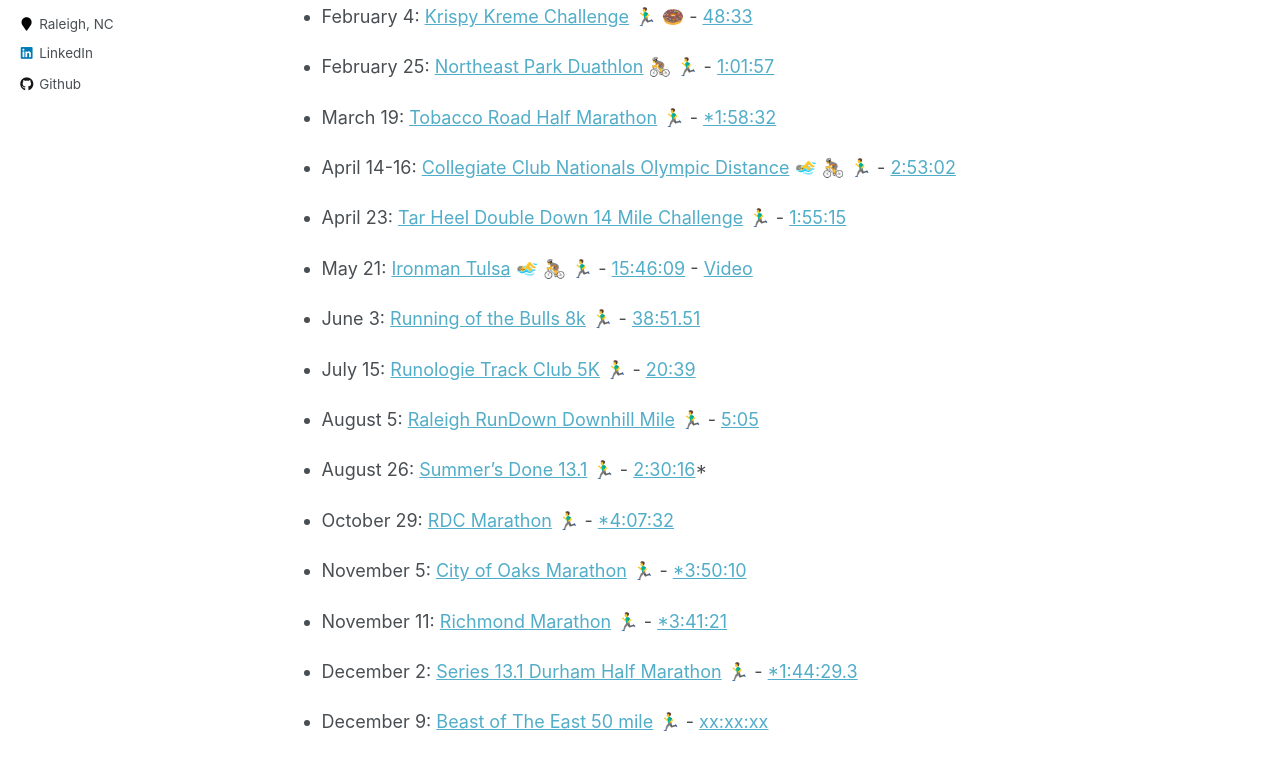
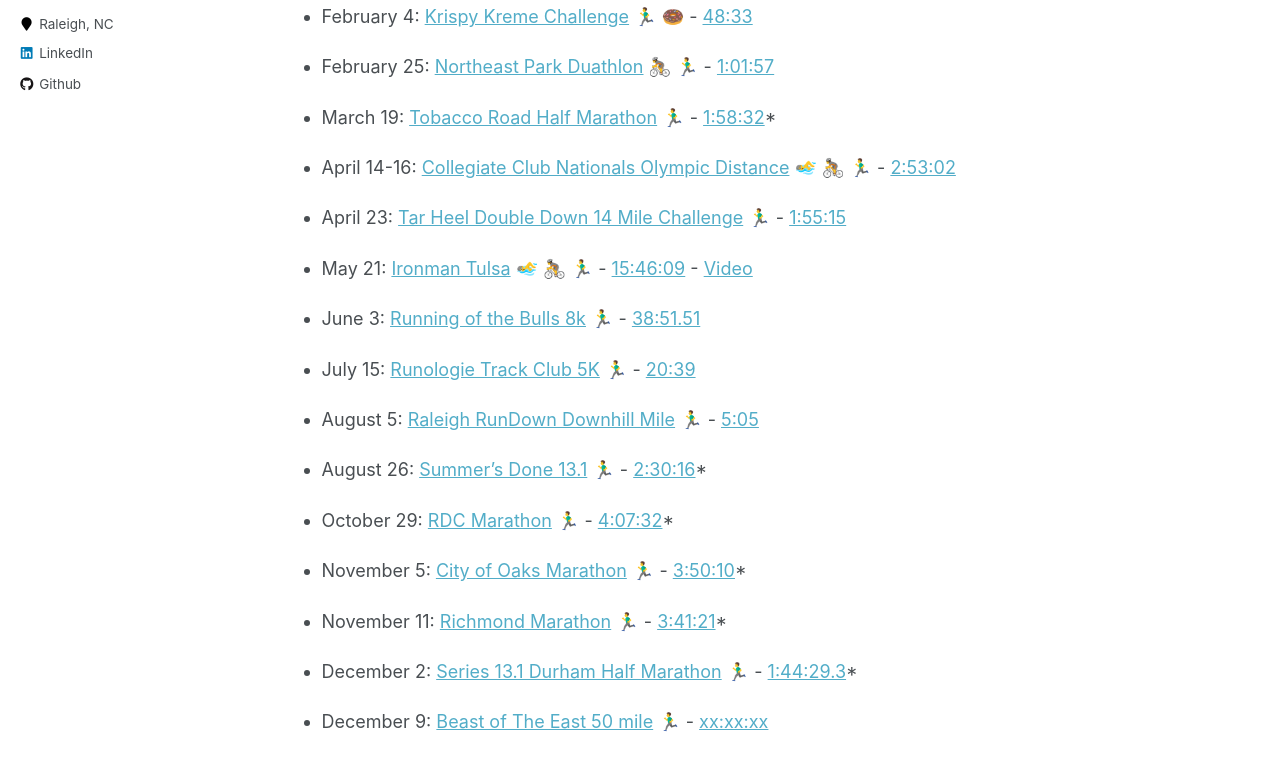
Before and after one commit to caratliff/caratliff.github.io, a Jekyll site: the page built from _pages/race-calendar.md, in a window 1280 px wide and 1400 px high. Shown: the part 451-1220 px from the top of the window. Built offline with Jekyll 4.4.1, drawn with Linux system fonts in a browser that asks for light colours; emoji names are drawn with the system emoji font.

```diff
--- a/_pages/race-calendar.md
+++ b/_pages/race-calendar.md
@@ -19,7 +19,7 @@ redirect_from:
 
 - February 25: [Northeast Park Duathlon](https://runsignup.com/Race/NC/Gibsonville/NEParkDuathlon) :bicyclist: :running_man: - [1:01:57](https://www.trisignup.com/Race/Results/26521/IndividualResult/GfbP?resultSetId=367212#U51753724)
 
-- March 19: [Tobacco Road Half Marathon](https://tobaccoroadmarathon.com/details) 🏃‍♂️ - [*1:58:32](https://www.racetecresults.com/myresults.aspx?CId=16247&RId=10060&EId=2&AId=44920)
+- March 19: [Tobacco Road Half Marathon](https://tobaccoroadmarathon.com/details) 🏃‍♂️ - [1:58:32](https://www.racetecresults.com/myresults.aspx?CId=16247&RId=10060&EId=2&AId=44920)*
 
 <!--- Gran Fondo Florida:  March 19, 2023-->
 
@@ -39,13 +39,13 @@ redirect_from:
 
 - August 26: [Summer's Done 13.1](https://runsignup.com/Race/NC/Cary/SummersDone131) :running_man: - [2:30:16](https://runsignup.com/Race/Results/145696#resultSetId-391781;perpage:100)*
 
-- October 29: [RDC Marathon]() 🏃‍♂️ - [*4:07:32](https://www.marathonguide.com/results/browse.cfm?MIDD=9241231029&Gen=B&Begin=46&End=145&Max=119)
+- October 29: [RDC Marathon]() 🏃‍♂️ - [4:07:32](https://www.marathonguide.com/results/browse.cfm?MIDD=9241231029&Gen=B&Begin=46&End=145&Max=119)*
 
-- November 5: [City of Oaks Marathon](https://cityofoaksmarathon.com) :running_man: - [*3:50:10](https://www.marathonguide.com/results/browse.cfm?MIDD=2740231105&Gen=B&Begin=159&End=258&Max=669)
+- November 5: [City of Oaks Marathon](https://cityofoaksmarathon.com) :running_man: - [3:50:10](https://www.marathonguide.com/results/browse.cfm?MIDD=2740231105&Gen=B&Begin=159&End=258&Max=669)*
 
-- November 11: [Richmond Marathon](https://www.richmondmarathon.org/races/marathon/) 🏃‍♂️ - [*3:41:21](https://www.marathonguide.com/results/browse.cfm?MIDD=477231111&Gen=B&Begin=981&End=1080&Max=4083)
+- November 11: [Richmond Marathon](https://www.richmondmarathon.org/races/marathon/) 🏃‍♂️ - [3:41:21](https://www.marathonguide.com/results/browse.cfm?MIDD=477231111&Gen=B&Begin=981&End=1080&Max=4083)*
 
-- December 2: [Series 13.1 Durham Half Marathon](https://capstoneraces.com/race131/durham/details/) 🏃‍♂️ - [*1:44:29.3](https://results.raceroster.com/v2/en-US/results/reuwxtqm7g3cgbhh/detail/qeahs53xtwky75fa)
+- December 2: [Series 13.1 Durham Half Marathon](https://capstoneraces.com/race131/durham/details/) 🏃‍♂️ - [1:44:29.3](https://results.raceroster.com/v2/en-US/results/reuwxtqm7g3cgbhh/detail/qeahs53xtwky75fa)*
 
 - December 9: [Beast of The East 50 mile](#) 🏃‍♂️ - [xx:xx:xx](#)
 
```
